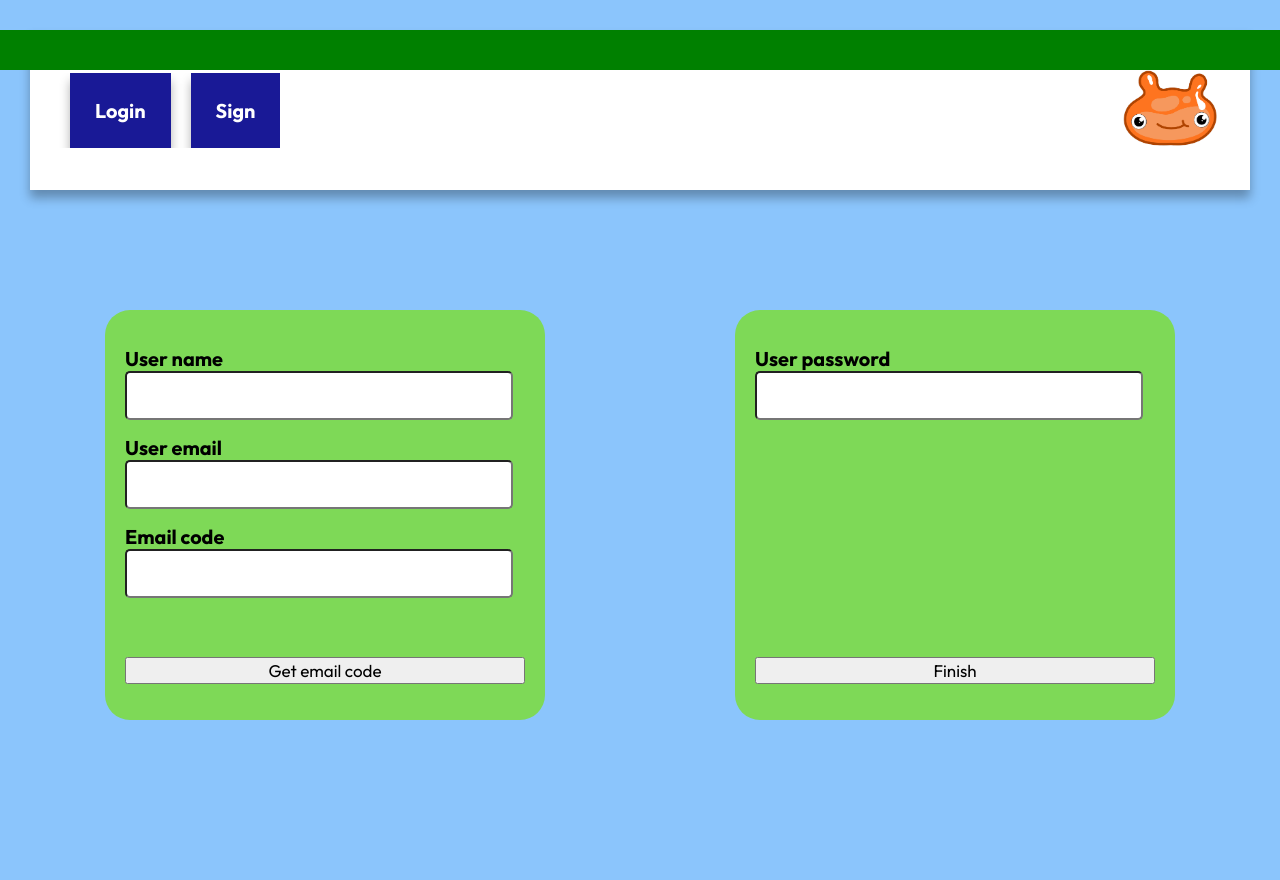
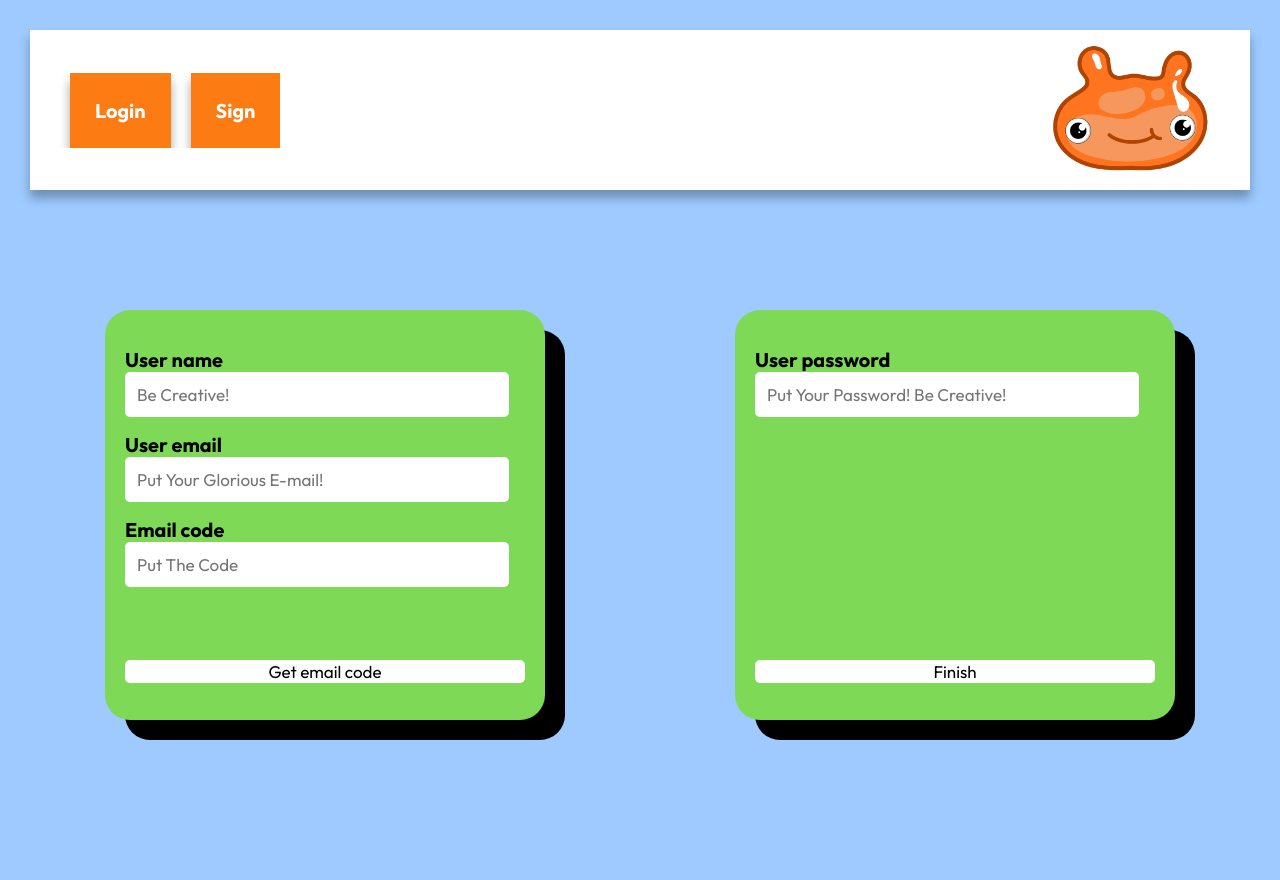
Before and after one commit to TLODOA/TLODOA, a Flask app: page /login/display in a window 1280 px wide. Before the commit the page ends 720 px from the top, so only its background shows below. Run offline with Flask 3, Linux system fonts and the light colour scheme; parts of the project's set-up code (start-up, migrations or seed data) failed here and were passed over.

Commit message:
Design_Updates_Finish_Login_Page

```diff
--- a/database/session.py
+++ b/database/session.py
@@ -81,5 +81,5 @@ def postgres_database_init()->None:
 engine, Base, session = None, None, None
 
 # Not run postgres ? Comment the below line and uncomment the next statement
-postgres_database_init()
-# sqlite_database_init()
+#postgres_database_init()
+sqlite_database_init()
--- a/static/style/layouts/layout_1.css
+++ b/static/style/layouts/layout_1.css
@@ -10,7 +10,8 @@
 
     /* */
     --block_1_color: #7ed957;
-    --block_2_color: #ffde59;
+
+    --block_2_color: #ffea95;
 }
 
 /* */
@@ -25,7 +26,7 @@ body{
     height: 100vh;
     width: 100vw;
 
-    background-color: rgb(139, 197, 252);
+    background-color: rgb(158, 202, 255);
 }
 
 header {
@@ -45,10 +46,11 @@ header {
 main{
     display: flex;
     height: var(--main_height);
+    border-radius: 3px;
 }
 
 a {
-    color: white;
+    color: rgb(255, 255, 255);
     text-decoration: none;
 }
 
@@ -81,8 +83,17 @@ h6{
     font-size: 2.33em
 }
 
+button{
+    background-color:white ;
+    border-radius: 5px;
+    border-style:hidden;
+}
 button:hover{
     cursor: pointer;
+    background-color: #0000;
+    color:#7ed957;
+    transition-duration: 0.5s;
+    transition-timing-function: ease-out;
 }
 
 .block_1_generic{
@@ -98,7 +109,7 @@ button:hover{
 
 /* Banner */
 .tlodoa_banner_1 img{
-    width: 120px;
+    width: 200px;
 
 }
 
@@ -134,11 +145,19 @@ button:hover{
     height: var(--user_data_input_get_height);
 }
 
+input{
+    border-style: hidden;
+}
+input:hover{
+    border-style: solid;
+    border-color:blue
+}
+
 /* Buttons */
 .btn {
-    background-color: rgb(25, 25, 150);
+    background-color: rgb(252, 124, 19);
     padding: 25px;
-    box-shadow: 0px 8px 10px rgba(0, 0, 0, 0.3);
+    box-shadow: 0px 8px 10px rgba(0, 0, 0, 0.36);
     display: flex;
     margin-left: 20px;
 }
@@ -148,18 +167,43 @@ button:hover{
     box-shadow: 0px 8px 10px rgba(0, 0, 0, 0.3);
     background-color: var(--block_1_color);
 }
+.btn:hover{
+    background-color:#7ed957;
+
+     transition-duration: 0.2s;
+    transition-timing-function: ease-out;
+}
 
 /* Message logs */
+
 #message_logs{
-    position: fixed;
+height:40px;
+width: 450px;
+background-color: transparent;
 
-    width: 100vw;
-    padding: 20px;
+}
+#message_logs:not(:empty) {
+    background-color: #ffde59;
+    width: 30%;
+    border-radius: 5px;
+    animation: sliding 03s forwards;
+    text-align: center;
+    box-shadow: 10px 10px 0px rgba(0, 0, 0, 0.779);
 
-    display: flex;
-    justify-content: center;
+}
+.animation_sliding{
+    animation-name: sliding;
+    animation-duration: 0.3s;
+    transition-timing-function: ease-in;
+}
 
-    background-color: green;
+@keyframes sliding{
+    from{
+        transform: translate(120%,-3000%);
+    }
+    to{
+    transform: translate(120%,-1600%);
+    }
 }
 
 /* Expand */
--- a/static/style/layouts/layout_3.css
+++ b/static/style/layouts/layout_3.css
@@ -1,13 +1,15 @@
 #main_1{
     display: flex;
     justify-content: center;
+    filter:drop-shadow(20px 20px 0px);
 }
 
 #main_2{
     display: flex;
     justify-content: center;
+    filter:drop-shadow(20px 20px 0px);
+}
 
-}
 
 /* Expand */
 .expand__main{
--- a/templates/default/layout_1.html
+++ b/templates/default/layout_1.html
@@ -22,7 +22,7 @@
 
 </head>
 <body>
-    <div id="message_logs"></div>
+
 
     <header>
         {% if not "user_name" in request.cookies %}
@@ -96,5 +96,7 @@
             {% block footer %}{% endblock %}
         </footer>
     {% endblock %}
+
+    <div id="message_logs" class="animation_sliding"></div>
 </body>
 </html>
--- a/templates/login.html
+++ b/templates/login.html
@@ -14,17 +14,17 @@
         <label>
             <h3>User name</h3>
         </label>
-        <input type="text" autocomplete="off" name="user_name">
+        <input type="text" autocomplete="off" name="user_name" placeholder="Be Creative!">
 
         <label>
             <h3>User email</h3>
         </label>
-        <input type="text" autocomplete="off" name="user_email">
+        <input type="text" autocomplete="off" name="user_email" placeholder="Put Your Glorious E-mail!">
 
         <label>
             <h3>Email code</h3>
         </label>
-        <input type="text" autocomplete="off" name="user_email_code">
+        <input type="text" autocomplete="off" name="user_email_code" placeholder="Put The Code">
     </div>
 
     <button id="login_button_email_code_get">Get email code</button>
@@ -37,7 +37,7 @@
         <label>
             <h3>User password</h3>
         </label>
-        <input type="text" autocomplete="off" required name="user_password">
+        <input type="password" autocomplete="off" required name="user_password" placeholder="Put Your Password! Be Creative!">
     </div>
 
     <button id="login_button_finish">Finish</button>
```
